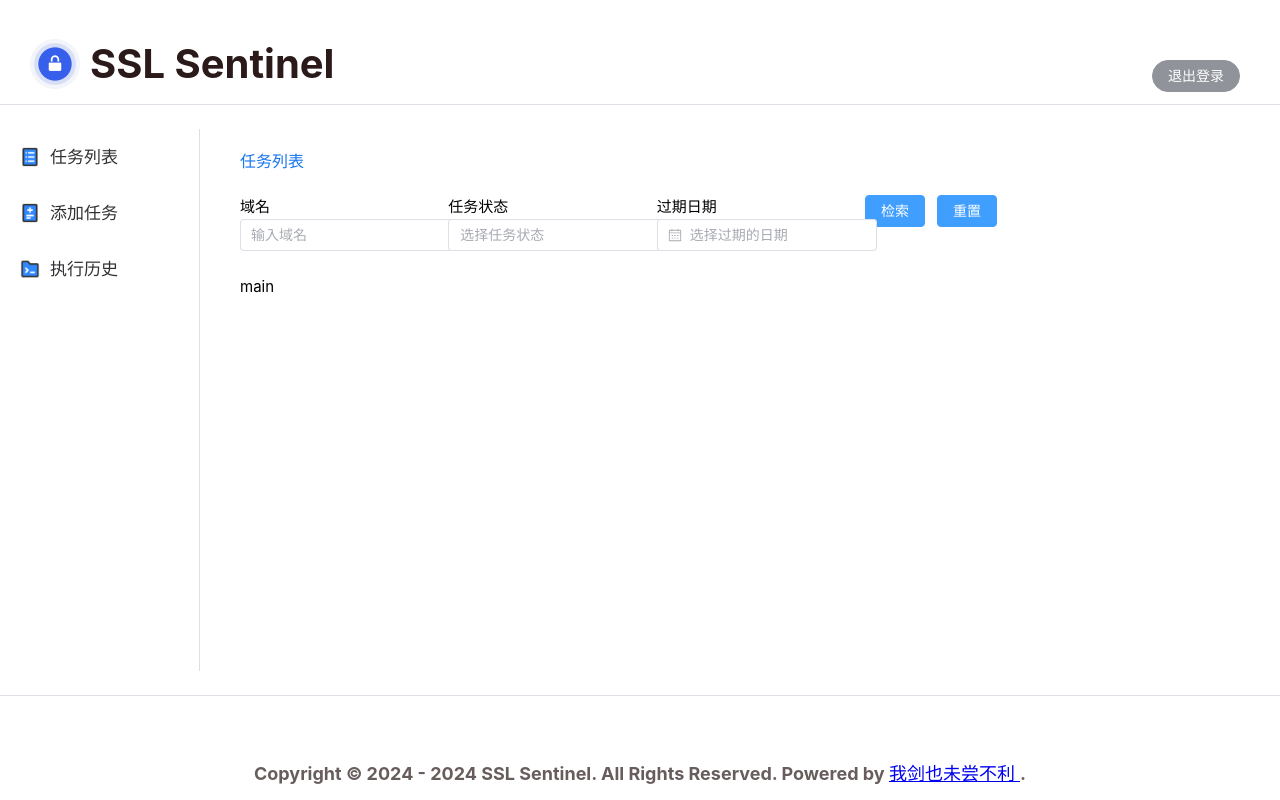
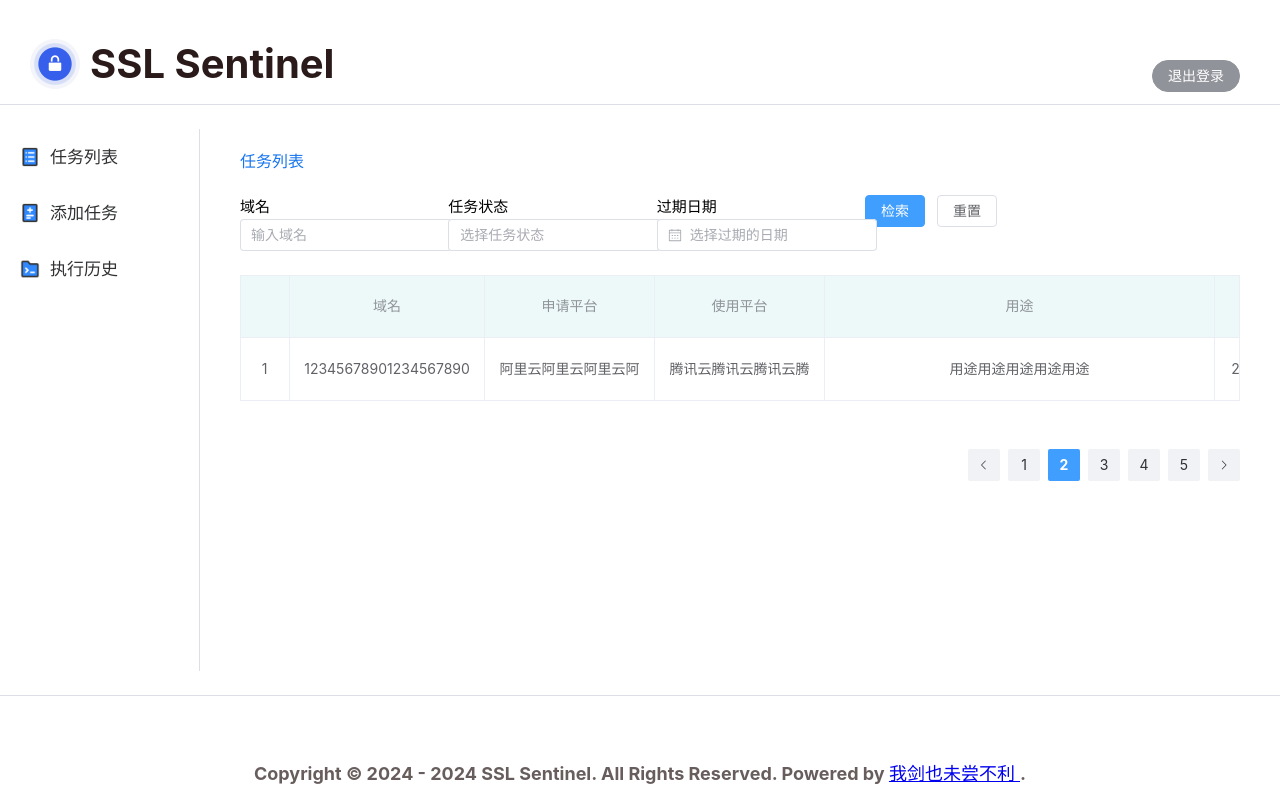
Before and after one commit to denchouka/ssl-sentinel, a Vue app in the folder ssl-sentinel-frontend/: page /taskList in a window 1280 px wide. Built offline with nearby package versions, Linux system fonts and the light colour scheme.

Commit message:
完成表格和分页

```diff
--- a/ssl-sentinel-frontend/src/views/task/TaskList.vue
+++ b/ssl-sentinel-frontend/src/views/task/TaskList.vue
@@ -2,6 +2,7 @@
   <div class="eventList">
     <div class="title">任务列表</div>
     <el-container>
+      <!--头部 检索区域-->
       <el-header>
         <el-row>
           <el-col :span="5">
@@ -38,11 +39,71 @@
           </el-col>
           <el-col :span="5">
             <el-button type="primary" :loading="loading" @click="toSearch()">检索</el-button>
-            <el-button type="primary" @click="reset()">重置</el-button>
+            <el-button @click="reset()">重置</el-button>
           </el-col>
         </el-row>
       </el-header>
-      <el-main>main</el-main>
+      <el-main>
+        <!--表格区域-->
+        <el-table :data="taskData" border stripe="true" style="width: 100%">
+          <el-table-column type="index" align="center" :index="indexMethod" width="50" />
+          <el-table-column header-align="center" align="center" prop="domainName" label="域名" width="195" />
+          <el-table-column header-align="center" align="center" prop="applicationPlatform" label="申请平台" width="170" />
+          <el-table-column header-align="center" align="center" prop="usagePlatform" label="使用平台" width="170" />
+          <el-table-column header-align="center" align="center" prop="purpose" label="用途" width="390">
+            <template #default="scope">
+              <el-tooltip :content="scope.row.purpose" placement="top">
+                <div class="multi-line-ellipsis">{{ scope.row.purpose }}</div>
+              </el-tooltip>
+            </template>
+          </el-table-column>
+          <el-table-column header-align="center" align="center" prop="ddl" label="过期日期" width="110" />
+          <el-table-column header-align="center" align="center" prop="date" label="提醒日期" width="110" />
+          <el-table-column header-align="center" align="center" prop="email" label="邮箱地址" width="180">
+            <template #default="scope">
+              <el-tooltip :content="scope.row.email" placement="top">
+                <div class="multi-line-ellipsis">{{ scope.row.email }}</div>
+              </el-tooltip>
+            </template>
+          </el-table-column>
+          <el-table-column header-align="center" align="center" prop="content" label="提醒内容" width="390">
+            <template #default="scope">
+              <el-tooltip :content="scope.row.content" placement="top">
+                <div class="multi-line-ellipsis">{{ scope.row.content }}</div>
+              </el-tooltip>
+            </template>
+          </el-table-column>
+          <el-table-column header-align="center" align="center" prop="remark" label="备注" width="390">
+            <template #default="scope">
+              <el-tooltip :content="scope.row.remark" placement="top">
+                <div class="multi-line-ellipsis">{{ scope.row.remark }}</div>
+              </el-tooltip>
+            </template>
+          </el-table-column>
+          <el-table-column header-align="center" align="center" prop="status" label="执行状态">
+            <template #default="scope">
+              <el-tag v-if="scope.row.status == 1" type="primary">执行中</el-tag>
+              <el-tag v-else-if="scope.row.status == 2" type="success">执行完成</el-tag>
+              <el-tag v-else type="info">未执行</el-tag>
+            </template>
+          </el-table-column>
+        </el-table>
+        <!--分页-->
+        <br>
+        <br>
+        <el-pagination
+          class="pagination"
+          background
+          layout="prev, pager, next"
+          :page-sizes="[10]"
+          :page-size="pagination.pageSize"
+          :current-page="pagination.currentPage"
+          :total="pagination.total"
+          @current-change="handleCurrentChange"
+          @prev-click="handlePrevClick"
+          @next-click="handleNextClick"
+        />
+      </el-main>
     </el-container>
   </div>
 </template>
@@ -69,6 +130,42 @@ const options = [
     label: '执行完成',
   }
 ]
+
+const indexMethod = (index: number) => {
+  return index + 1
+}
+
+// 表格的数据
+const taskData = [
+  {
+    domainName: '12345678901234567890',
+    applicationPlatform: '阿里云阿里云阿里云阿',
+    usagePlatform: '腾讯云腾讯云腾讯云腾',
+    purpose: '用途用途用途用途用途',
+    ddl: '2016-05-01',
+    date: '2016-05-03',
+    email: '12345678901234567890123456789012345678901234567890',
+    content: '提醒内容提',
+    remark: '备注备注备注备注备注',
+    status: 2
+  }
+]
+
+interface Pagination {
+  currentPage: number;
+  pageSize: number;
+  total: number;
+}
+
+// 分页的属性
+const pagination = reactive<Pagination>({
+  // 总条目数
+  total: 50,
+  // 定义可选的每页显示数量
+  pageSize: 10,
+  // 当前页数
+  currentPage: 2
+})
 
 // 定义任务表单的数据结构
 interface TaskForm {
@@ -122,6 +219,31 @@ const reset = () => {
   // 覆盖原对象
   Object.assign(taskForm, initTaskFormData)
 }
+
+// 模拟数据获取函数
+const fetchData = async () => {
+  // 在这里实现实际的数据获取逻辑
+  console.log('Fetching data...')
+}
+
+// 处理当前页面变化
+const handleCurrentChange = (val: number) => {
+  console.log(`处理当前页面变化, 目标页: ${val}`)
+  pagination.currentPage = val
+  fetchData()
+}
+
+// 上一页点击事件
+const handlePrevClick = (val: number) => {
+  console.log(`上一页, 当前页: ${val}`)
+  // 可选：特定逻辑
+}
+
+// 下一页点击事件
+const handleNextClick = (val: number) => {
+  console.log(`下一页, 当前页: ${val}`)
+  // 可选：特定逻辑
+}
 </script>
 
 <style rel="stylesheet/scss" lang="scss" scoped>
@@ -131,4 +253,22 @@ const reset = () => {
     color: #1775ef;
     font-size: 16px;
   }
+
+  .pagination {
+    display: flex;
+    justify-content: flex-end; /* 将子元素推到右边 */
+  }
+
+  ::v-deep(.el-table th.el-table__cell) {
+    background-color: #edf9f9 !important;
+  }
+
+  /* 在全局或 scoped 样式中添加 */
+  .multi-line-ellipsis {
+    display: -webkit-box;
+    -webkit-box-orient: vertical;
+    -webkit-line-clamp: 2; /* 只显示两行 */
+    overflow: hidden;
+    text-overflow: ellipsis;
+  }
 </style>
```
